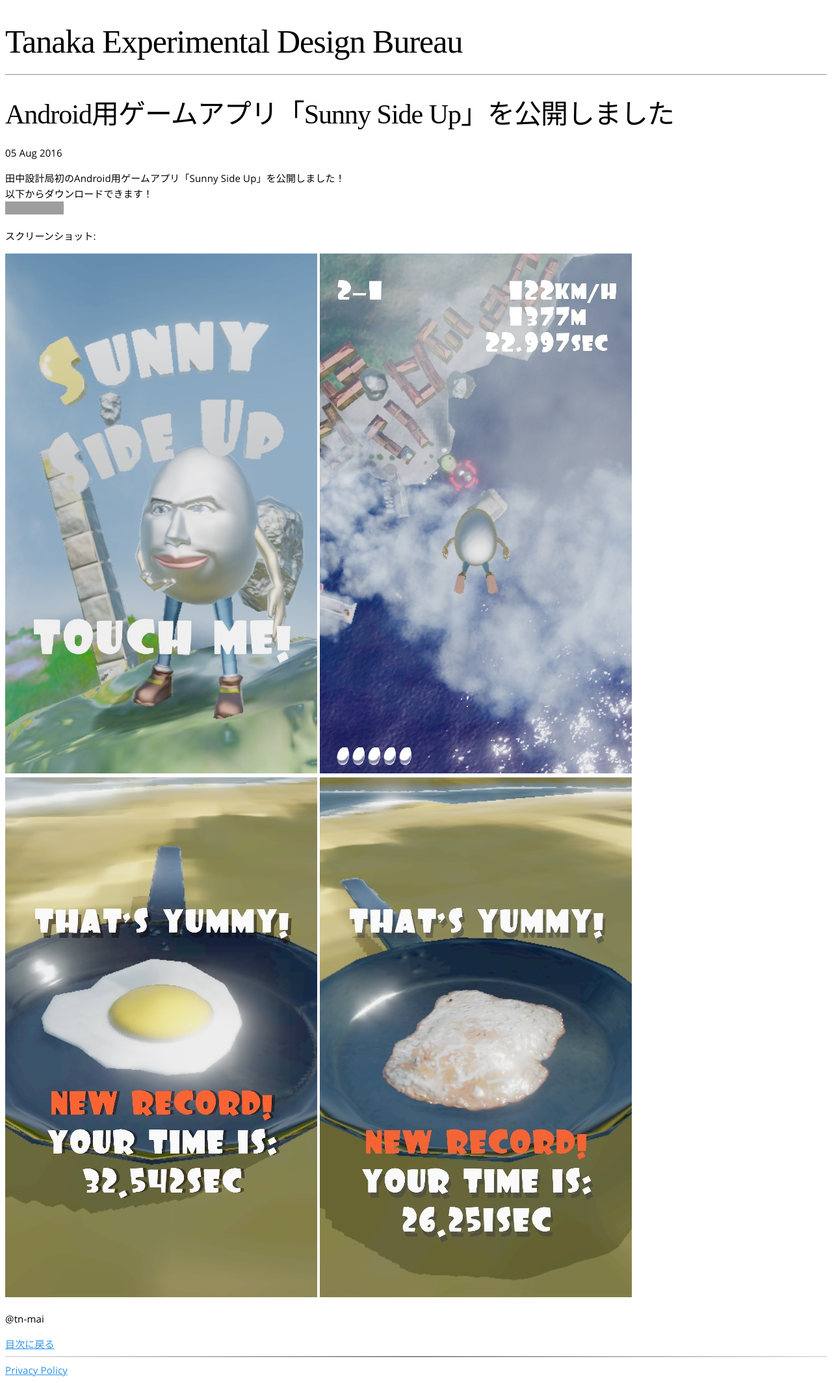
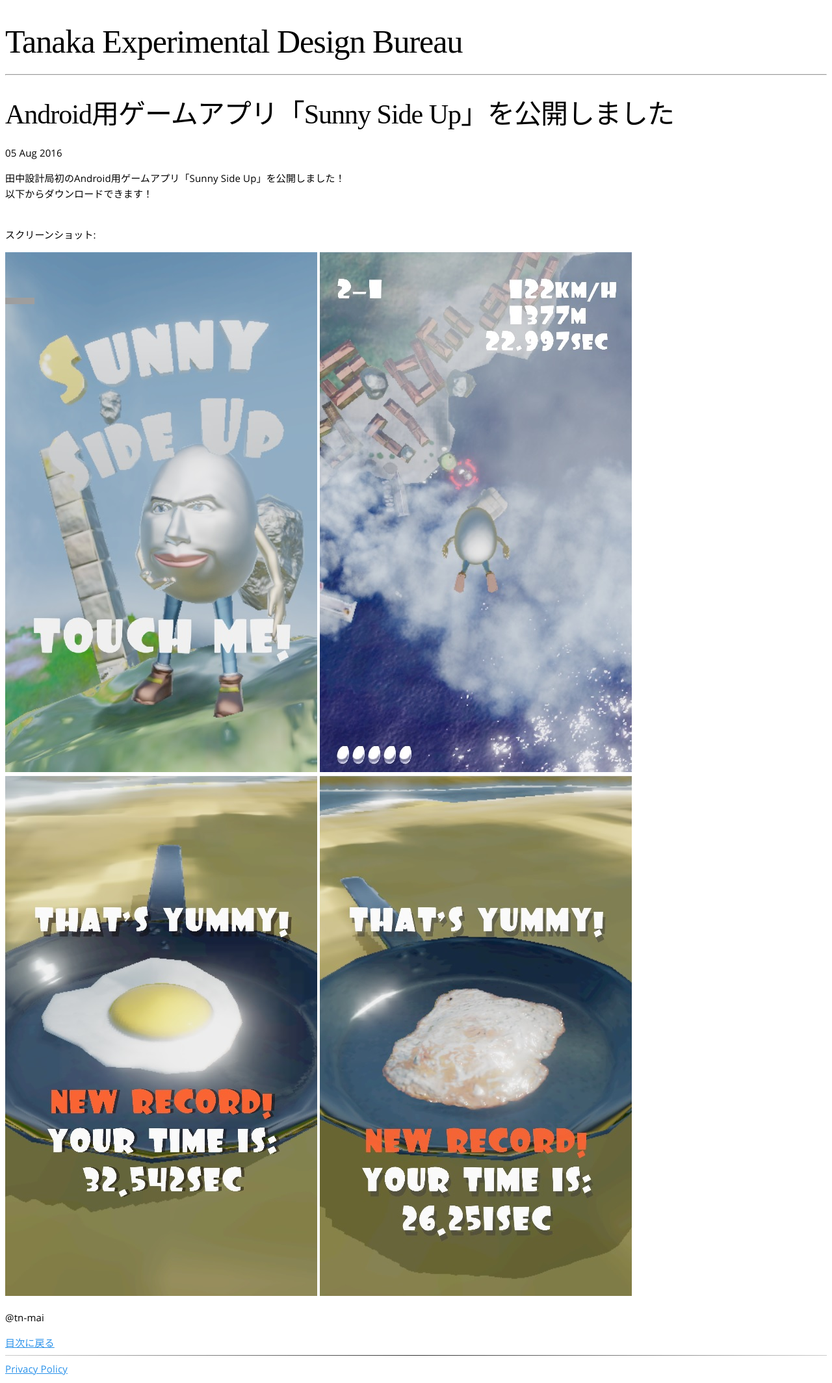
Before and after one commit to tn-mai/tn-mai.github.io, a Jekyll site: the page built from _posts/2016-08-05-Release-Sunny-Side-Up.md, in a window 1280 px wide. Shown: the whole page at 65% size. Built offline with Jekyll 4.4.1, drawn with Linux system fonts in a browser that asks for light colours; some web fonts are replaced; grey boxes are pictures that could not be loaded.

Commit message:
Scale Google Play Store Badge.

```diff
--- a/_posts/2016-08-05-Release-Sunny-Side-Up.md
+++ b/_posts/2016-08-05-Release-Sunny-Side-Up.md
@@ -5,7 +5,7 @@
 
 田中設計局初のAndroid用ゲームアプリ「Sunny Side Up」を公開しました！
 以下からダウンロードできます！
-<a href='https://play.google.com/store/apps/details?id=com.SunnySideUp&utm_source=global_co&utm_medium=prtnr&utm_content=Mar2515&utm_campaign=PartBadge&pcampaignid=MKT-Other-global-all-co-prtnr-py-PartBadge-Mar2515-1'><img alt='Get it on Google Play' src='https://play.google.com/intl/en_us/badges/images/generic/en_badge_web_generic.png'/></a>
+<a href='https://play.google.com/store/apps/details?id=com.SunnySideUp&utm_source=global_co&utm_medium=prtnr&utm_content=Mar2515&utm_campaign=PartBadge&pcampaignid=MKT-Other-global-all-co-prtnr-py-PartBadge-Mar2515-1'><img alt='Get it on Google Play' src='https://play.google.com/intl/en_us/badges/images/generic/en_badge_web_generic.png' class="badge"/></a>
 
 スクリーンショット:
 
--- a/index.html
+++ b/index.html
@@ -15,6 +15,6 @@
   <a href="{{site.baseurl}}/SunnySideUpPrivacyPolicy.html">Sunny Side Up Privacy Policy</a>
   <p>
   <img src="{{site.baseurl}}/images/SunnySideUp/header.png" alt="HeaderImage"/>
-  <a href='https://play.google.com/store/apps/details?id=com.SunnySideUp&utm_source=global_co&utm_medium=prtnr&utm_content=Mar2515&utm_campaign=PartBadge&pcampaignid=MKT-Other-global-all-co-prtnr-py-PartBadge-Mar2515-1'><img alt='Get it on Google Play' src='https://play.google.com/intl/en_us/badges/images/generic/en_badge_web_generic.png'/></a>
+  <a href='https://play.google.com/store/apps/details?id=com.SunnySideUp&utm_source=global_co&utm_medium=prtnr&utm_content=Mar2515&utm_campaign=PartBadge&pcampaignid=MKT-Other-global-all-co-prtnr-py-PartBadge-Mar2515-1'><img alt='Get it on Google Play' src='https://play.google.com/intl/en_us/badges/images/generic/en_badge_web_generic.png' class="badge"/></a>
   </p>
 </div>
```
Also changed, not shown: css/wing.min.css.
